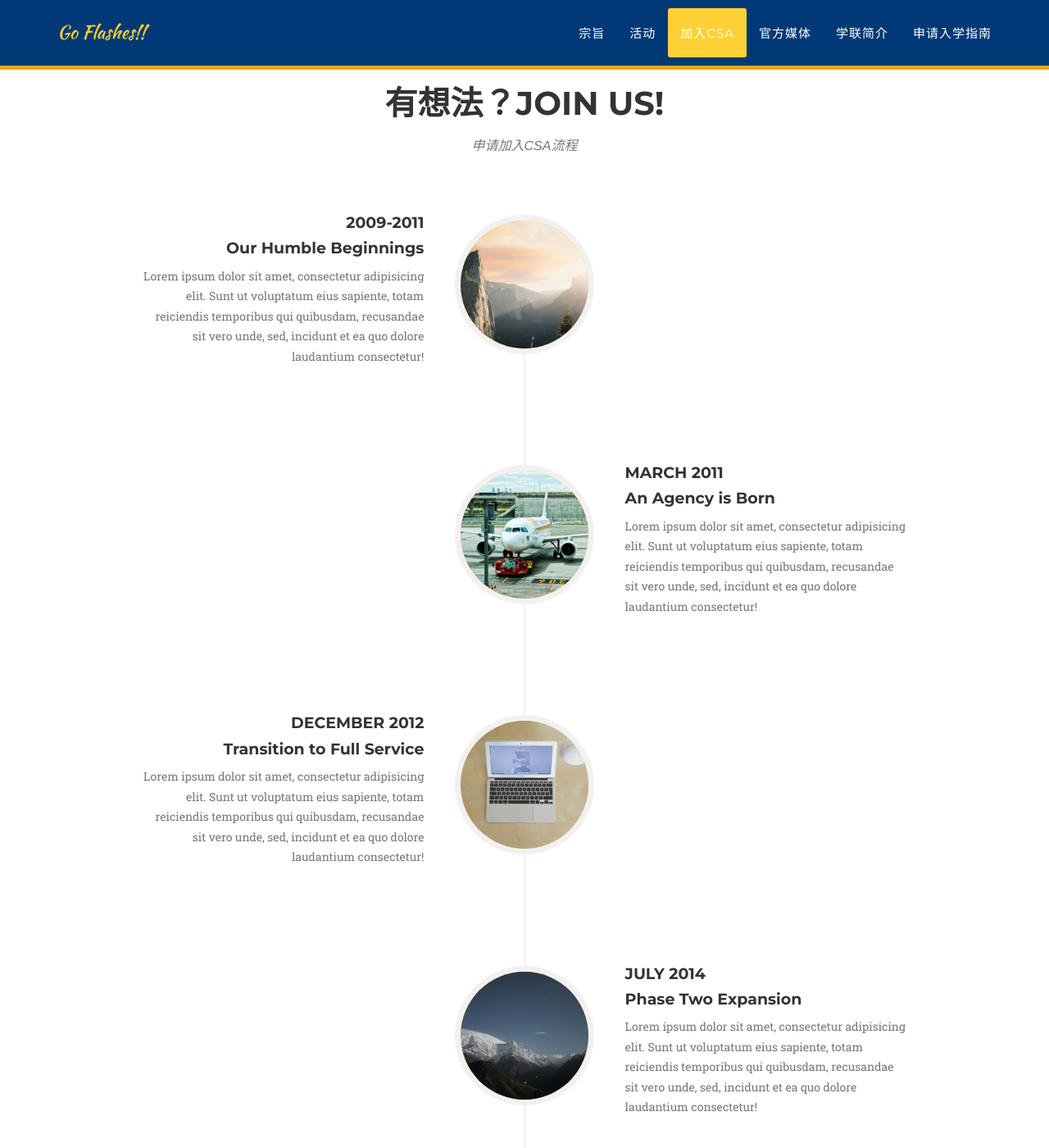
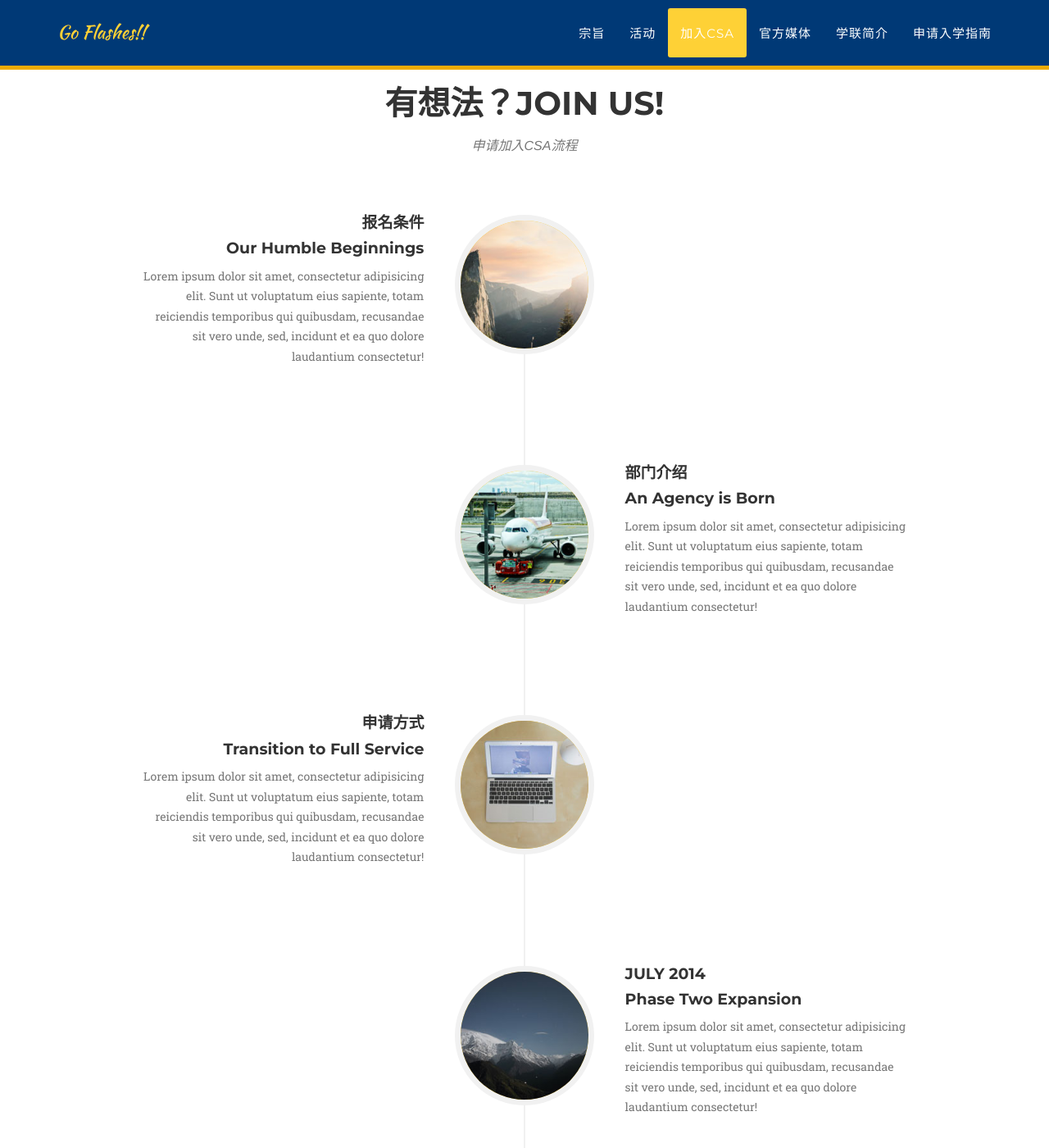
Before and after one commit to csakent/csakent.github.io, a Jekyll site: the page built from index.html, in a window 1280 px wide and 1400 px high, scrolled down 2296 px. Shown: the whole window at 82% size. Built offline with Jekyll 4.4.1, drawn with Linux system fonts in a browser that asks for light colours; some web fonts are replaced.

Commit message:
申请流程更新

```diff
--- a/_includes/about.html
+++ b/_includes/about.html
@@ -16,7 +16,7 @@
                             </div>
                             <div class="timeline-panel">
                                 <div class="timeline-heading">
-                                    <h4>2009-2011</h4>
+                                    <h4>报名条件</h4>
                                     <h4 class="subheading">Our Humble Beginnings</h4>
                                 </div>
                                 <div class="timeline-body">
@@ -30,7 +30,7 @@
                             </div>
                             <div class="timeline-panel">
                                 <div class="timeline-heading">
-                                    <h4>March 2011</h4>
+                                    <h4>部门介绍</h4>
                                     <h4 class="subheading">An Agency is Born</h4>
                                 </div>
                                 <div class="timeline-body">
@@ -44,7 +44,7 @@
                             </div>
                             <div class="timeline-panel">
                                 <div class="timeline-heading">
-                                    <h4>December 2012</h4>
+                                    <h4>申请方式</h4>
                                     <h4 class="subheading">Transition to Full Service</h4>
                                 </div>
                                 <div class="timeline-body">
```
